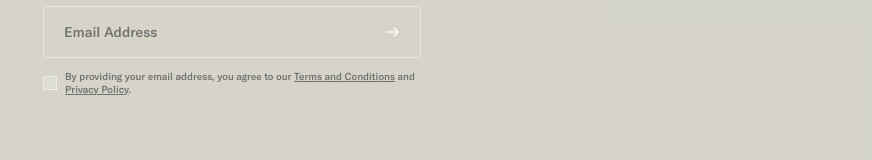
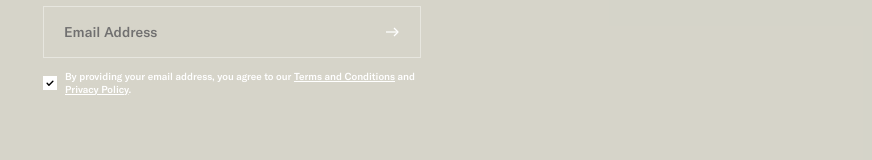
Before and after one commit to hagisofficial/subscription, a Next.js app: page /en in a window 1280 px wide. Both pictures are taken after a click on the label 640 px from the left and 565 px from the top of the page. Shown: the part 483-643 px from the top of the page, without its empty margins (408-1280 px from the left). Built offline with nearby package versions, Linux system fonts and the light colour scheme.

Commit message:
fix checkbox

```diff
--- a/src/components/NewsletterForm.tsx
+++ b/src/components/NewsletterForm.tsx
@@ -108,13 +108,26 @@ const NewsletterForm: FC = () => {
         )}
 
         <label className="flex cursor-pointer items-center gap-[8px]">
-          <input
-            type="checkbox"
-            checked={agreed}
-            onChange={(e) => setAgreed(e.target.checked)}
-            className="h-[14px] w-[14px] shrink-0 appearance-none border border-white-100/40 bg-transparent checked:bg-white-100/20"
-          />
-          <span className="font-sans text-[10px] leading-[1.3] text-grey-100">
+          <span className="relative flex h-[14px] w-[14px] shrink-0 items-center justify-center">
+            <input
+              type="checkbox"
+              checked={agreed}
+              onChange={(e) => setAgreed(e.target.checked)}
+              className="peer h-full w-full appearance-none border border-white-100/40 bg-transparent checked:border-white-100 checked:bg-white-100"
+            />
+            <svg
+              viewBox="0 0 14 14"
+              className="pointer-events-none absolute hidden h-[10px] w-[10px] peer-checked:block"
+              fill="none"
+              stroke="black"
+              strokeWidth="2"
+              strokeLinecap="round"
+              strokeLinejoin="round"
+            >
+              <path d="M3 7.5l2.5 2.5L11 4.5" />
+            </svg>
+          </span>
+          <span className="font-sans text-[10px] leading-[1.3] text-white-100">
             {t.rich('terms', {
               terms: (chunks) => (
                 <Link
```
